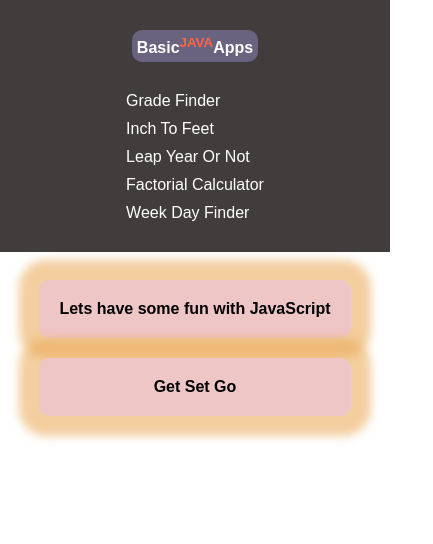
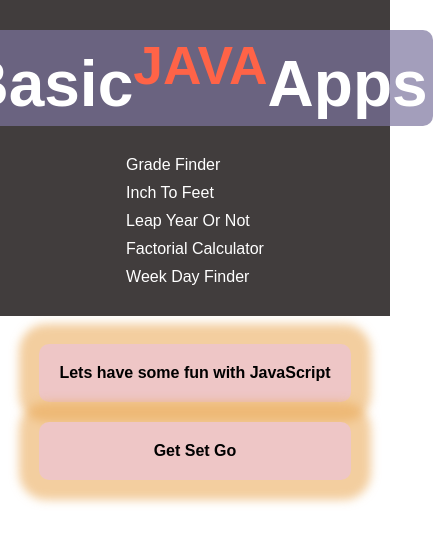
Before and after one commit to SharifulPradhan/basic-javaScript-apps, a plain HTML site: page index.html in a window 390 px wide. Shown: the whole page, 433 px wide, since content can reach past the window. Drawn offline with Linux system fonts and the light colour scheme; a web font is replaced by a local one.

Commit message:
style updated

```diff
--- a/style.css
+++ b/style.css
@@ -141,4 +141,7 @@
   li {
     margin-top: 10px;
   }
+  .logo {
+    font-size: 4rem;
+  }
 }
```
